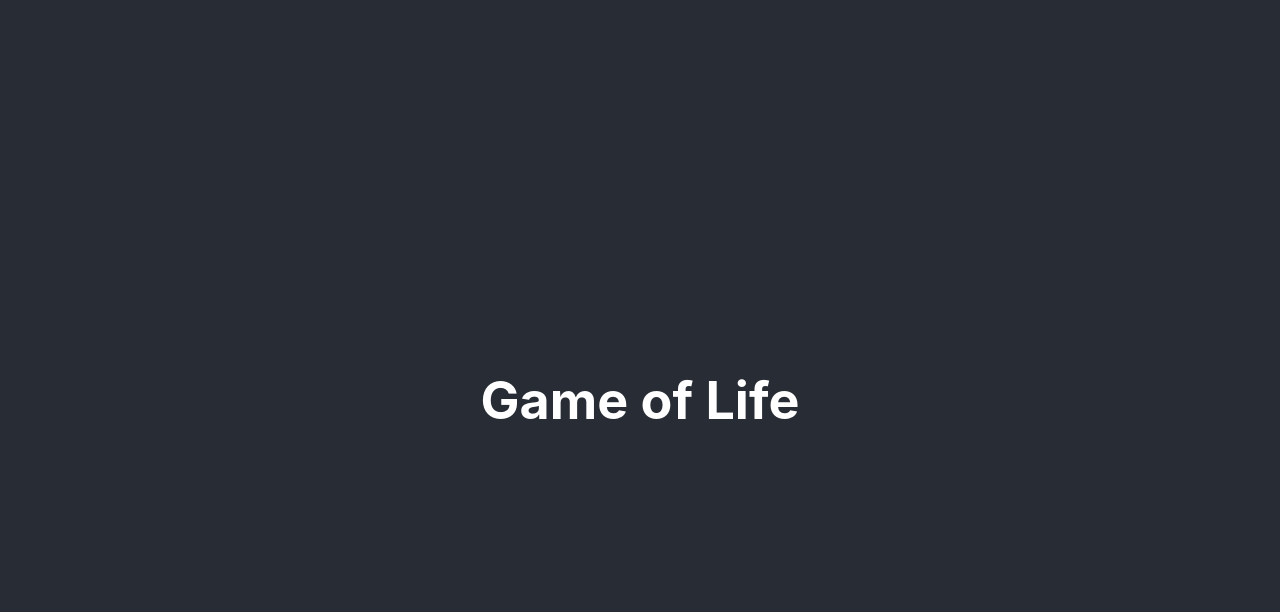
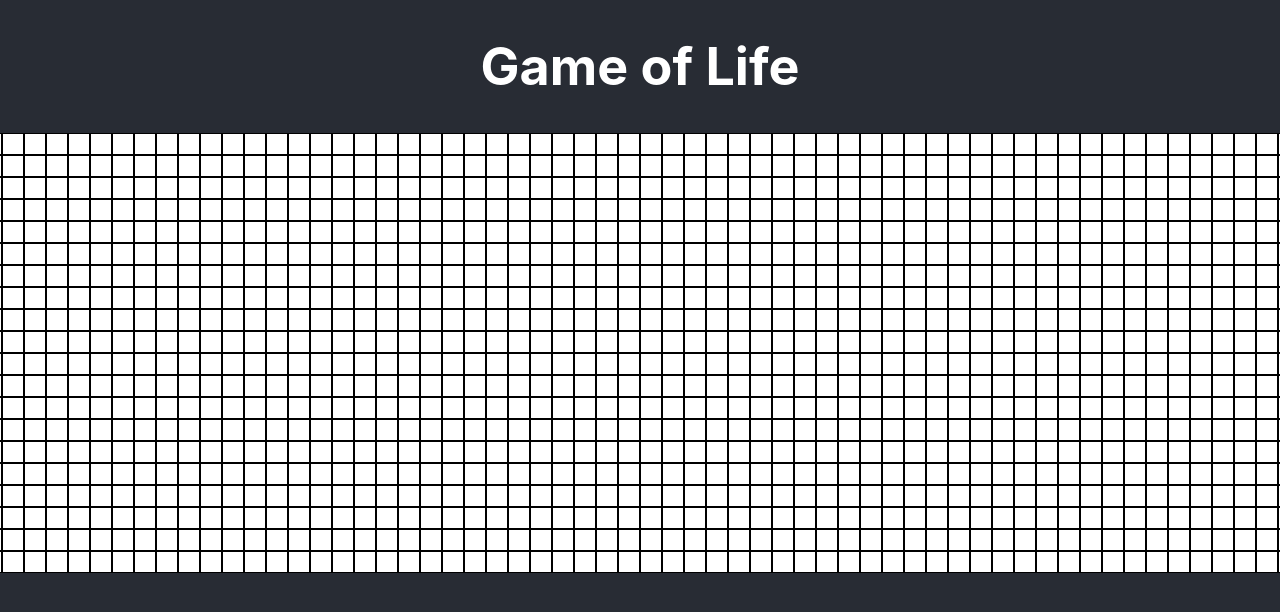
Before and after one commit to lunacy42/clean-code-kata-tdd-game-of-life-react, a React (Create React App) app: page / in a window 1280 px wide. Shown: the top 612 px of the page. Built offline with nearby package versions, Linux system fonts and the light colour scheme.

Commit message:
added cells and made tests work

```diff
--- a/src/components/Board.css
+++ b/src/components/Board.css
@@ -1,3 +1,16 @@
 .Board {
+    flex: 1
+}
 
+.Row {
+    flex: 1;
+    display: flex;
+    flex-direction: row;
 }
+
+.Cell {
+    background-color: #fff;
+    border: 1px solid black;
+    width: 20px;
+    height: 20px;
+}
--- a/src/components/Board.tsx
+++ b/src/components/Board.tsx
@@ -1,8 +1,44 @@
+import { useState } from 'react';
 import './Board.css';
 
+
 const Board = () => {
+
+  const numRows = 20;
+  const numCols = 60;
+
+  const getCells = () => {
+    let rows = []
+    for(let y = 1; y <= numRows; y++) {
+      let column = [];
+      for(let x = 1; x <= numCols; x++) {
+        column.push(0);
+      }
+      rows.push(column)
+    }
+    return rows;
+  }
+
+  const [cells, setCells] = useState(getCells())
+
+  const getRows = (row: number[], i: number) => {
+    return row.map((cell: number, j: number) => {
+        return (<div key={`${i}-${j}`} className="Cell" data-testid="cell"></div>)
+      })}
+
+
+
+  const getColumns = () => {
+      return cells.map((row: number[], i: number) => {
+          return (<div key={i} className="Row">
+          {getRows(row, i)}
+        </div>)}
+      )
+  }
+
   return (
     <div className="Board">
+      {getColumns()}
     </div>
   );
 }
```
Also changed, not shown: 1 other file (tests, documents, lock files or other folders).
